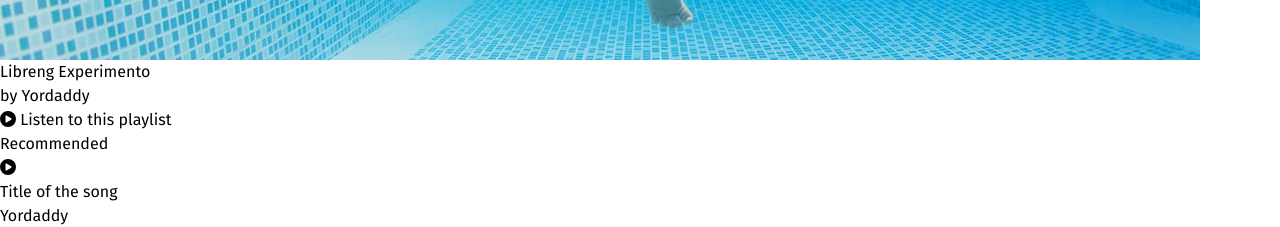
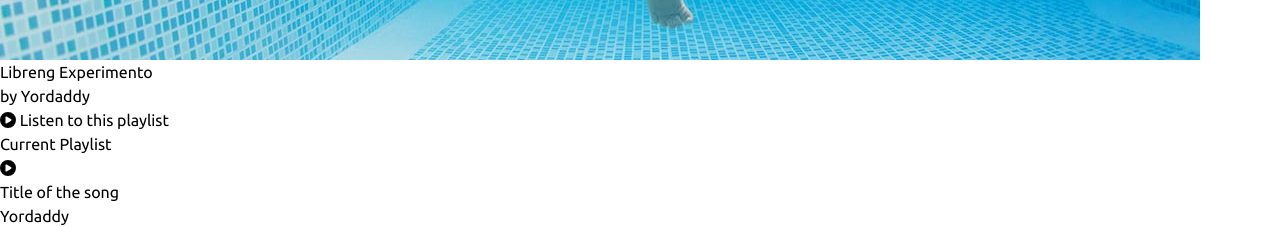
Before and after one commit to rymacdev/soundgarage, a React (Vite) app: page / in a window 1280 px wide. Shown: the part 2100-2327 px from the top of the page. Built offline with nearby package versions, Linux system fonts and the light colour scheme.

Commit message:
errorpage

```diff
--- a/src/App.tsx
+++ b/src/App.tsx
@@ -5,6 +5,7 @@ import Artists from "./components/Artists";
 import Genres from "./components/Genres";
 import Home from "./components/Home";
 import Settings from "./components/Settings";
+import ErrorPage from "./components/ErrorPage";
 
 function App() {
 
@@ -17,6 +18,7 @@ function App() {
           <Route path="artists" element={<Artists />} />
           <Route path="genres" element={<Genres />} />
           <Route path="settings" element={<Settings />} />
+          <Route path="*" element={<ErrorPage />} />
         </Route>
       </Routes>
     </BrowserRouter>
--- /dev/null
+++ b/src/components/ErrorPage.tsx
@@ -0,0 +1,18 @@
+import { useRouteError } from "react-router-dom";
+
+function ErrorPage() {
+
+    const error: any = useRouteError();
+    console.error(error);
+
+    return (
+      <div>
+        <h1 className="text-3xl h-screen">Page not found.</h1>
+        <p>
+            <i>{error.statusText || error.message}</i>
+        </p>
+      </div>
+    )
+  }
+
+  export default ErrorPage;
--- a/src/components/Home.tsx
+++ b/src/components/Home.tsx
@@ -8,7 +8,7 @@ function Home() {
     <div>
       <h1 className="text-4xl mb-1">Browse Songs</h1>
 
-      <div className="my-6 rounded-xl bg-white p-6 shadow-xl">
+      <div className="my-6">
         <div>
           <h2 className="font-semibold mb-4">Spotlight</h2>
         </div>
@@ -43,7 +43,7 @@ function Home() {
 
         />
       </div>
-      <div className="my-6 rounded-xl bg-white p-6 shadow-xl">
+      <div className="my-6">
         <div>
           <h2 className="font-semibold mb-4">Featured Songs</h2>
         </div>
--- a/src/components/Playlist.tsx
+++ b/src/components/Playlist.tsx
@@ -2,14 +2,13 @@ import { faPlayCircle, faPlusCircle, faHeart } from "@fortawesome/free-solid-svg
 import { FontAwesomeIcon } from "@fortawesome/react-fontawesome";
 
 function Playlist() {
+
   return (
-    <div className="my-6 rounded-xl bg-white p-6 shadow-xl">
+    <div className="my-6 rounded-xl bg-white p-6">
       <div>
-        <h2 className="font-semibold mb-4">Recommended</h2>
+        <h2 className="font-semibold mb-4">Current Playlist</h2>
       </div>
       <div className="flex flex-col gap-2">
-
-        {}
 
         <div className="flex flex-row items-center justify-between py-4 px-4 rounded-xl gap-3 bg-slate-100 hover:border-blue-600 border border-slate-100 box-border">
           <div className="flex flex-row flex-1 items-center gap-3">
--- a/src/components/shared/Layout.tsx
+++ b/src/components/shared/Layout.tsx
@@ -128,7 +128,8 @@ function Layout() {
         <div className="w-full overflow-y-auto">
           <div className="px-4 md:px-6 py-8 md:pt-16 md:pb-32 md:p-12 container mx-auto">
             {/* <div>{songs[0].album}</div> */}
-            <Outlet />
+            <Outlet
+            />
           </div>
         </div>
         <Player
--- a/src/components/shared/Player.tsx
+++ b/src/components/shared/Player.tsx
@@ -18,10 +18,13 @@ function Player(props: any) {
 
   return (
 
-    <div className="flex flex-col justify-center sm:flex-row gap-2 sm:justify-between items-center sticky bottom-0 pt-6 pb-4 px-6 w-full z-50 bg-slate-800 sm:bg-slate-200 box-border text-slate-300 sm:text-slate-700">
+    <div className="flex flex-row sticky bottom-0 w-full z-50 bg-slate-800 sm:bg-slate-200 box-border text-slate-300 sm:text-slate-700">
 
       <audio src={props.songs[0].songfile} ref={audioRef} ></audio>
-
+      <div className="h-24 sm:h-20 aspect-square relative" aria-label="Current Playlist">
+        <img className="aspect-square" src={props.songs[props.currentSongIndex].artwork} alt="props.songs[props.currentSongIndex].title" />
+      </div>
+      <div className="flex flex-col sm:flex-row gap-2 justify-center content-center sm:justify-between items-center p-4 w-full">
         <div className="text-sm p-0">{props.songs[props.currentSongIndex].title} by {props.songs[props.currentSongIndex].artist}</div>
         <div className="flex flex-row justify-center items-center gap-4 w-40 text-slate-400">
           <button className="skip-btn hover:text-blue-600">
@@ -38,6 +41,8 @@ function Player(props: any) {
           <p className="text-sm p-0 hidden sm:block">Current Playlist: {props.songs[props.currentSongIndex].album}</p>
         </div>
       </div>
+
+    </div>
   )
 }
 
--- a/src/index.css
+++ b/src/index.css
@@ -1,11 +1,11 @@
-@import url('https://fonts.googleapis.com/css2?family=Fira+Sans:ital,wght@0,100;0,200;0,300;0,400;0,500;0,600;0,700;0,800;0,900;1,100;1,200;1,300;1,400;1,500;1,600;1,700;1,800;1,900&display=swap');
+@import url('https://fonts.googleapis.com/css2?family=Ubuntu:ital,wght@0,100;0,200;0,300;0,400;0,500;0,600;0,700;0,800;0,900;1,100;1,200;1,300;1,400;1,500;1,600;1,700;1,800;1,900&display=swap');
 
 @import "tailwindcss/base";
 @import "tailwindcss/components";
 @import "tailwindcss/utilities";
 
 :root {
-  font-family: "Fira Sans", Inter, system-ui, Avenir, Helvetica, Arial, sans-serif;
+  font-family: "Ubuntu", Inter, system-ui, Avenir, Helvetica, Arial, sans-serif;
   line-height: 1.5;
   font-weight: 400;
 
```
Lines whose indentation alone changed are shown as unchanged.
